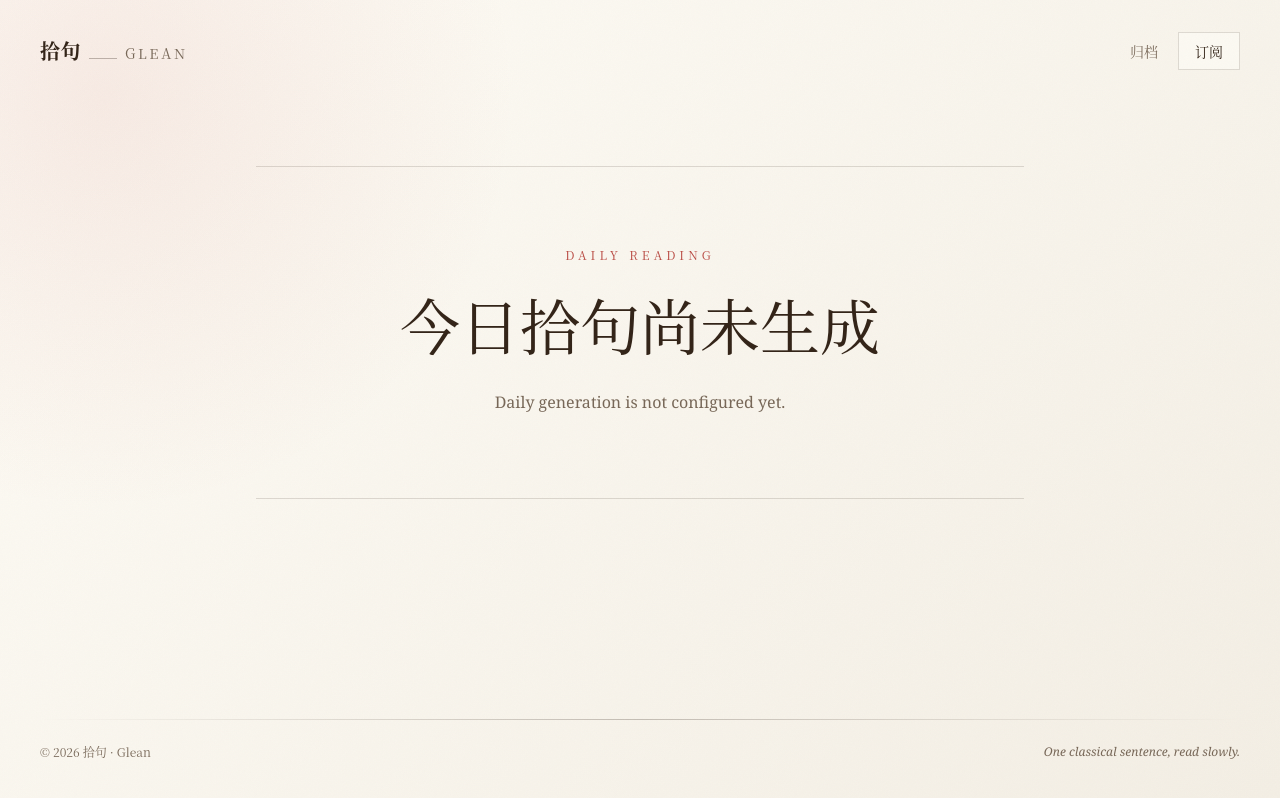
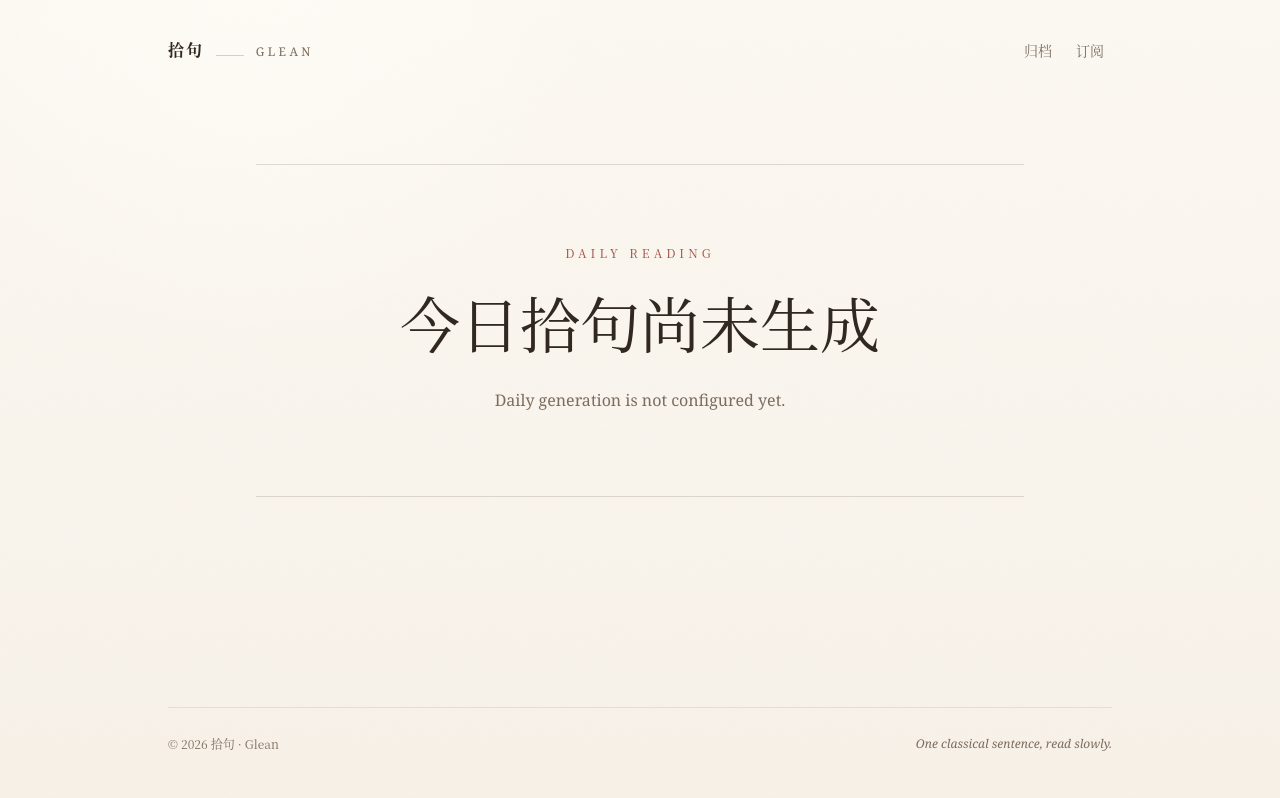
Before and after one commit to FanLu1994/glean, a Next.js app: page / in a window 1280 px wide. Built offline with nearby package versions, Linux system fonts and the light colour scheme; no server answers; the database is empty.

Commit message:
Refine minimal reading layout

```diff
--- a/src/app/globals.css
+++ b/src/app/globals.css
@@ -2,24 +2,21 @@
 @import "tailwindcss";
 
 @theme inline {
-  /* Editorial ink palette */
-  --color-parchment: #F3EEE4;
-  --color-cream: #FFFDF7;
-  --color-ink: #322317;
-  --color-ink-light: #776757;
-  --color-cinnabar: #B8473F;
-  --color-cinnabar-dark: #8F332E;
-  --color-seal: #7E2D1D;
-  --color-line: #DED3C3;
-  --color-rice: #FBF7EE;
+  /* Quiet printed-paper palette */
+  --color-parchment: #F7F1E8;
+  --color-cream: #FFFDF8;
+  --color-ink: #2F261E;
+  --color-ink-light: #7B6C5D;
+  --color-cinnabar: #9F4B3F;
+  --color-cinnabar-dark: #74352D;
+  --color-seal: #7B2E22;
+  --color-line: #E1D6C6;
+  --color-rice: #FBF7EF;
 
   /* Fonts */
   --font-serif-cn: "Songti SC", "SimSun", "Noto Serif CJK SC", serif;
   --font-serif-en: Georgia, "Times New Roman", serif;
 
-  /* Shadows */
-  --shadow-card: 0 22px 60px -44px rgba(50, 35, 23, 0.55);
-  --shadow-card-hover: 0 32px 70px -46px rgba(50, 35, 23, 0.65);
 }
 
 * {
@@ -29,8 +26,8 @@
 body {
   background-color: var(--color-parchment);
   background-image:
-    radial-gradient(circle at 8% 12%, rgba(184, 71, 63, 0.09), transparent 26rem),
-    linear-gradient(135deg, rgba(255, 253, 247, 0.9), rgba(243, 238, 228, 0.78));
+    radial-gradient(circle at 20% 0%, rgba(255, 253, 248, 0.7), transparent 22rem),
+    linear-gradient(180deg, rgba(255, 253, 248, 0.62), rgba(247, 241, 232, 0.88));
   color: var(--color-ink);
   font-family: var(--font-serif-cn);
 }
@@ -53,16 +50,30 @@ button {
     box-shadow 240ms cubic-bezier(0.16, 1, 0.3, 1);
 }
 
+a:focus-visible,
+button:focus-visible,
+input:focus-visible {
+  outline: 2px solid rgba(159, 75, 63, 0.45);
+  outline-offset: 3px;
+}
+
 a:active,
 button:active {
   transform: translateY(1px) scale(0.99);
 }
 
 .classical-text {
-  font-size: clamp(2.7rem, 7vw, 6.8rem);
-  line-height: 1.55;
-  letter-spacing: 0.08em;
+  font-size: clamp(2.25rem, 4.8vw, 4.55rem);
+  line-height: 1.78;
+  letter-spacing: 0.09em;
   font-weight: 600;
+  text-wrap: balance;
+}
+
+@media (min-width: 768px) {
+  .classical-text {
+    letter-spacing: 0.12em;
+  }
 }
 
 .pinyin-text {
@@ -82,27 +93,6 @@ button:active {
   border-bottom-width: 1px;
 }
 
-.book-card {
-  background-color: var(--color-cream);
-  box-shadow: var(--shadow-card);
-  border: 1px solid rgba(50, 35, 23, 0.09);
-  border-radius: 6px;
-}
-
-.book-card:hover {
-  box-shadow: var(--shadow-card-hover);
-}
-
-.seal-stamp {
-  color: var(--color-seal);
-  border: 2px solid var(--color-seal);
-  padding: 3px 8px;
-  font-size: 0.75rem;
-  display: inline-block;
-  transform: rotate(-3deg);
-  opacity: 0.78;
-}
-
 .editorial-rule {
   height: 1px;
   background: linear-gradient(
--- a/src/app/layout.tsx
+++ b/src/app/layout.tsx
@@ -24,7 +24,7 @@ export default function RootLayout({
     <html lang="zh-CN">
       <body className="min-h-[100dvh] flex flex-col">
         <Nav />
-        <main className="flex-1 w-full max-w-7xl mx-auto px-4 sm:px-6 lg:px-10 py-10 lg:py-16">
+        <main className="flex-1 w-full max-w-5xl mx-auto px-5 sm:px-8 lg:px-10 py-10 lg:py-16">
           {children}
         </main>
         <Footer />
--- a/src/app/subscribe/page.tsx
+++ b/src/app/subscribe/page.tsx
@@ -3,10 +3,12 @@ import { SubscribeForm } from "./subscribe-form";
 
 export default function SubscribePage() {
   return (
-    <div className="mx-auto grid max-w-5xl grid-cols-1 gap-10 lg:grid-cols-[1fr_0.86fr] lg:items-start">
-      <section className="border-y border-ink/15 py-10 lg:py-16">
-        <p className="text-xs tracking-[0.34em] text-cinnabar">SUBSCRIBE</p>
-        <h1 className="mt-5 max-w-[10ch] text-5xl leading-tight md:text-7xl">
+    <div className="mx-auto grid max-w-4xl grid-cols-1 gap-16 lg:grid-cols-[0.95fr_1.05fr] lg:items-start">
+      <section className="border-t border-line/70 pt-8 lg:pt-10">
+        <p className="text-[0.7rem] tracking-[0.24em] text-cinnabar">
+          Subscribe
+        </p>
+        <h1 className="mt-5 max-w-[11ch] text-4xl leading-tight md:text-5xl">
           每日一句，慢读入心
         </h1>
         <p className="mt-7 max-w-[58ch] text-base leading-8 text-ink-light">
@@ -17,7 +19,7 @@ export default function SubscribePage() {
           practical context.
         </p>
       </section>
-      <section className="book-card bg-cream p-6 md:p-8 lg:mt-12">
+      <section className="border-t border-line/70 pt-8 lg:mt-10">
         <SubscribeForm />
       </section>
     </div>
--- a/src/app/subscribe/subscribe-form.tsx
+++ b/src/app/subscribe/subscribe-form.tsx
@@ -26,7 +26,7 @@ export function SubscribeForm() {
           name="email"
           placeholder="your@email.com"
           required
-          className="w-full border border-ink/20 bg-rice px-4 py-4 font-[family-name:var(--font-serif-en)] text-ink outline-none focus:border-cinnabar"
+          className="w-full border border-line/80 bg-transparent px-4 py-4 font-[family-name:var(--font-serif-en)] text-ink outline-none focus:border-cinnabar"
         />
         <p className="text-xs leading-6 text-ink-light">
           仅用于每日拾句和订阅确认，不发送营销邮件。
@@ -36,7 +36,7 @@ export function SubscribeForm() {
       <div className="space-y-2">
         <p className="text-sm text-ink">语言 · Language</p>
         <div className="grid grid-cols-2 gap-3">
-          <label className="flex cursor-pointer items-center justify-center gap-2 border border-ink/15 bg-rice px-4 py-3">
+          <label className="flex cursor-pointer items-center justify-center gap-2 border border-line/80 bg-transparent px-4 py-3">
             <input
               type="radio"
               name="locale"
@@ -46,7 +46,7 @@ export function SubscribeForm() {
             />
             <span className="text-sm">中文</span>
           </label>
-          <label className="flex cursor-pointer items-center justify-center gap-2 border border-ink/15 bg-rice px-4 py-3">
+          <label className="flex cursor-pointer items-center justify-center gap-2 border border-line/80 bg-transparent px-4 py-3">
             <input
               type="radio"
               name="locale"
@@ -61,7 +61,7 @@ export function SubscribeForm() {
       <button
         type="submit"
         disabled={isPending}
-        className="w-full bg-cinnabar px-5 py-4 text-cream hover:bg-cinnabar-dark disabled:opacity-50"
+        className="w-full border border-ink/15 bg-transparent px-5 py-4 text-ink hover:border-cinnabar/35 hover:text-cinnabar disabled:opacity-50"
       >
         {isPending ? "提交中..." : "订阅 · Subscribe"}
       </button>
@@ -72,7 +72,7 @@ export function SubscribeForm() {
         </p>
       )}
       {state.success && (
-        <p className="border border-ink/15 bg-rice px-4 py-3 text-sm leading-6 text-ink-light">
+        <p className="border border-line bg-cream/55 px-4 py-3 text-sm leading-6 text-ink-light">
           {state.success}
         </p>
       )}
--- a/src/components/footer.tsx
+++ b/src/components/footer.tsx
@@ -1,8 +1,8 @@
 // src/components/footer.tsx
 export function Footer() {
   return (
-    <footer className="w-full max-w-7xl mx-auto px-4 sm:px-6 lg:px-10 py-10 text-xs text-ink-light">
-      <div className="editorial-rule mb-6" />
+    <footer className="w-full max-w-5xl mx-auto px-5 sm:px-8 lg:px-10 py-12 text-xs text-ink-light">
+      <div className="mb-7 h-px bg-line/70" />
       <div className="flex flex-col gap-2 sm:flex-row sm:items-center sm:justify-between">
         <span>© {new Date().getFullYear()} 拾句 · Glean</span>
         <span className="font-[family-name:var(--font-serif-en)] italic">
--- a/src/components/nav.tsx
+++ b/src/components/nav.tsx
@@ -3,27 +3,27 @@ import Link from "next/link";
 
 export function Nav() {
   return (
-    <nav className="w-full max-w-7xl mx-auto px-4 sm:px-6 lg:px-10 py-5 lg:py-8 flex items-center justify-between">
+    <nav className="w-full max-w-5xl mx-auto px-5 sm:px-8 lg:px-10 py-8 flex items-center justify-between">
       <Link
         href="/"
-        className="group flex items-baseline gap-2 text-xl font-semibold tracking-wide hover:text-cinnabar"
+        className="group flex items-baseline gap-3 text-base font-semibold tracking-[0.12em] hover:text-cinnabar"
       >
         <span>拾句</span>
-        <span className="h-px w-7 bg-ink/30 group-hover:bg-cinnabar" />
-        <span className="text-ink-light font-normal text-sm tracking-[0.2em] uppercase">
+        <span className="h-px w-7 bg-ink/20 group-hover:bg-cinnabar" />
+        <span className="font-[family-name:var(--font-serif-en)] text-xs font-normal tracking-[0.28em] text-ink-light uppercase">
           Glean
         </span>
       </Link>
       <div className="flex items-center gap-2 text-sm">
         <Link
           href="/archive"
-          className="px-3 py-2 text-ink-light hover:text-cinnabar"
+          className="px-2 py-2 text-ink-light hover:text-cinnabar"
         >
           归档
         </Link>
         <Link
           href="/subscribe"
-          className="border border-ink/15 bg-cream/60 px-4 py-2 text-ink hover:border-cinnabar/40 hover:text-cinnabar"
+          className="px-2 py-2 text-ink-light hover:text-cinnabar"
         >
           订阅
         </Link>
--- a/src/components/share-button.tsx
+++ b/src/components/share-button.tsx
@@ -5,7 +5,7 @@ export function ShareButton({ text }: { text: string }) {
   return (
     <button
       onClick={() => navigator.clipboard.writeText(text)}
-      className="border border-ink/20 bg-cream/70 px-5 py-3 text-ink-light hover:border-cinnabar/40 hover:text-cinnabar"
+      className="border border-ink/15 bg-transparent px-5 py-3 text-ink-light hover:border-cinnabar/35 hover:text-cinnabar"
     >
       分享
     </button>
```
Also changed, not shown: src/app/archive/page.tsx (+14 -12 lines), src/components/quote-card.tsx (+38 -51 lines).
